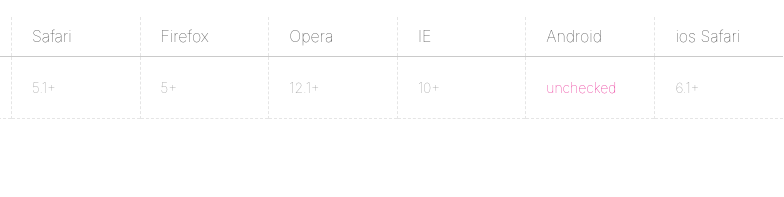
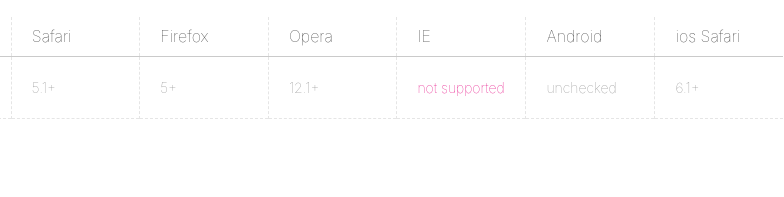
Before and after one commit to unionjs/Union.js, a website: page app/tutorial.html in a window 1280 px wide. Shown: the part 2522-2719 px from the top of the page, 307-1091 px from the left. Drawn offline with Linux system fonts and the light colour scheme.

Commit message:
change supported browsers

```diff
--- a/app/tutorial.html
+++ b/app/tutorial.html
@@ -200,8 +200,8 @@
                   <td class="c-table--browser-tbody__cell">5.1+</td>
                   <td class="c-table--browser-tbody__cell">5+</td>
                   <td class="c-table--browser-tbody__cell">12.1+</td>
-                  <td class="c-table--browser-tbody__cell">10+</td>
-                  <td class="c-table--browser-tbody__cell"><!--2.1+--><span class="u-text--color_magenta">unchecked</span></td>
+                  <td class="c-table--browser-tbody__cell"><span class="u-text--color_magenta">not supported</span></td>
+                  <td class="c-table--browser-tbody__cell"><!--2.1+-->unchecked</td>
                   <td class="c-table--browser-tbody__cell">6.1+</td>
                 </tr>
               </tbody>
```
Also changed, not shown: app/index.html (+1 -1 lines).
